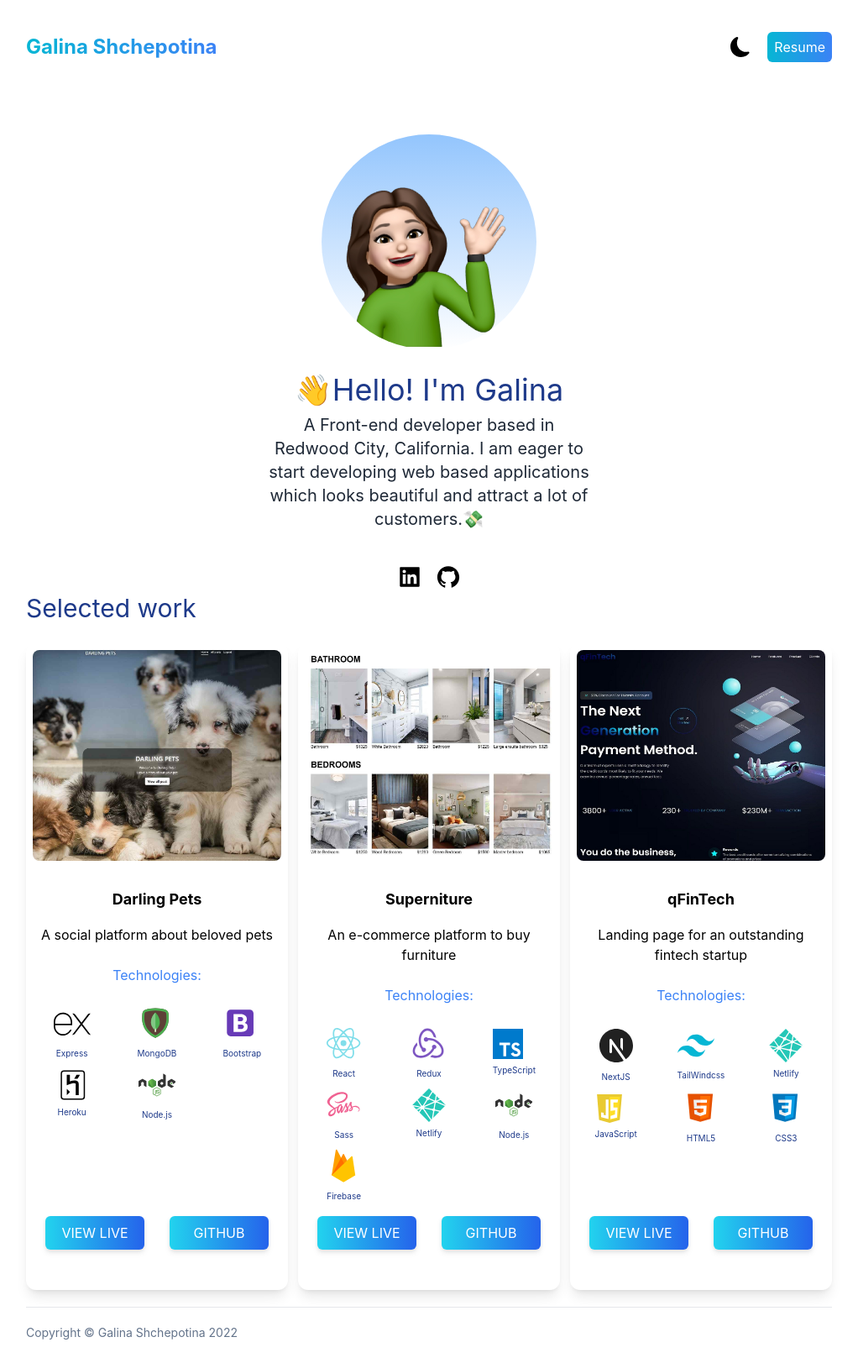
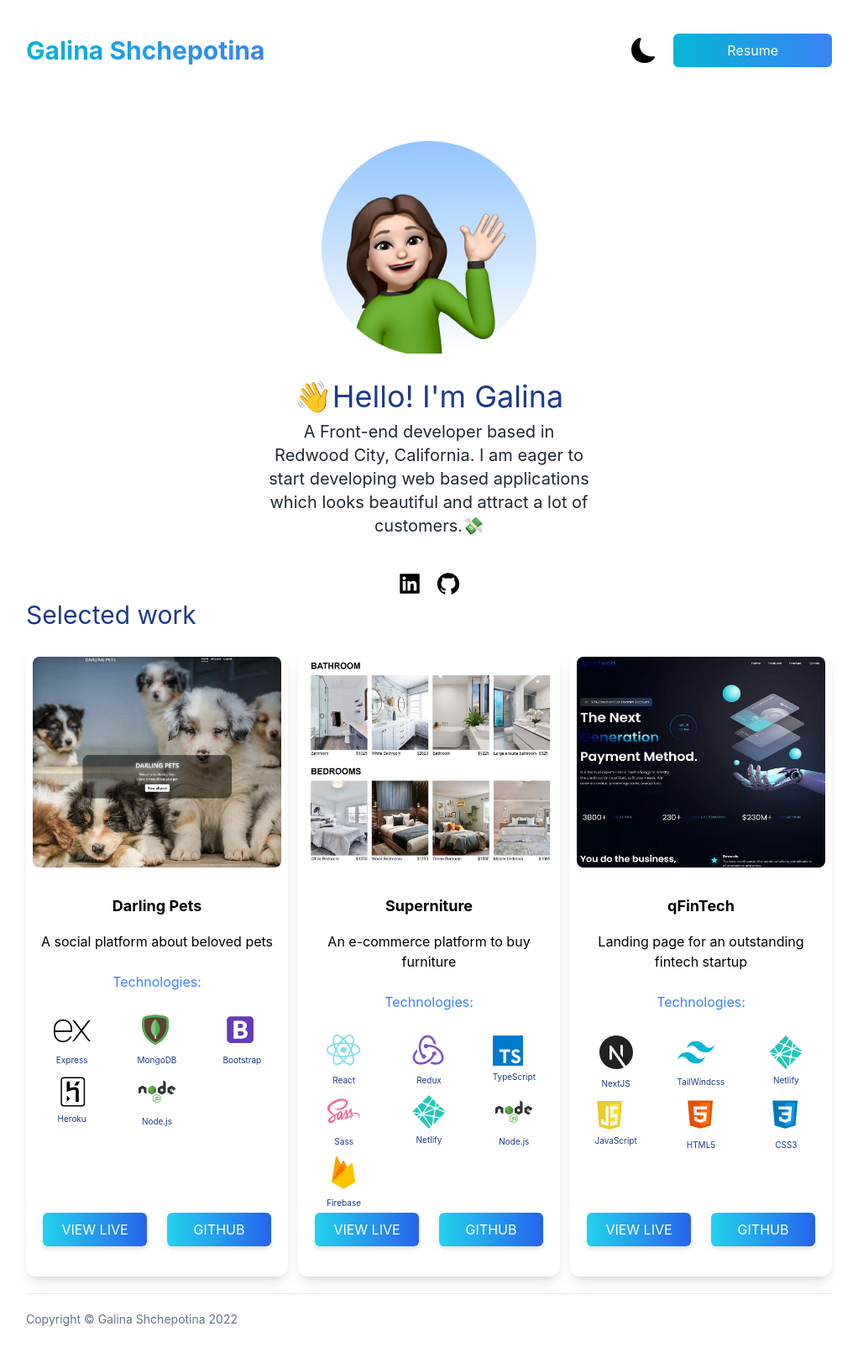
Before and after one commit to galsepo/my-portfolio, a Next.js app: page / in a window 1280 px wide. Shown: the whole page at 84% size, without its empty margins (129-1151 px from the left). Built offline with nearby package versions, Linux system fonts and the light colour scheme.

Commit message:
change link and style button

```diff
--- a/components/navigation.js
+++ b/components/navigation.js
@@ -2,14 +2,14 @@ import { BsFillSunFill, BsFillMoonFill } from 'react-icons/bs'
 
 const Nav = ({ darkMode, setDarkMode }) =>
 (<nav className='py-10 mb-12 flex justify-between'>
-    <h1 className='text-2xl flex items-center font-bold bg-clip-text text-transparent bg-gradient-to-r from-cyan-500 to-blue-500 dark:text-white'>Galina Shchepotina</h1>
+    <h1 className='text-3xl flex items-center font-bold bg-clip-text text-transparent bg-gradient-to-r from-cyan-500 to-blue-500 dark:text-white'>Galina Shchepotina</h1>
 
     <ul className='flex items-center   dark:text-white'>
         {darkMode ?
-            <li><BsFillSunFill onClick={() => setDarkMode(!darkMode)} className='cursor-pointer mx-5 text-2xl' /></li> :
-            <li><BsFillMoonFill onClick={() => setDarkMode(!darkMode)} className='cursor-pointer mx-5 text-2xl' /></li>
+            <li><BsFillSunFill onClick={() => setDarkMode(!darkMode)} className='cursor-pointer mx-5 text-3xl' /></li> :
+            <li><BsFillMoonFill onClick={() => setDarkMode(!darkMode)} className='cursor-pointer mx-5 text-3xl' /></li>
         }
-        <li><a target="_blank" rel="noopener noreferrer" className='bg-gradient-to-r from-cyan-500 to-blue-500 text-white px-2 py-2 rounded-md  hover:scale-110 duration-200 active:bg-blue-700 focus:outline-none focus:ring focus:ring-blue-300' href="https://docs.google.com/document/d/1lXF3787LpTI1P08wESlxofdGkPQqLEgG1YuXNP_brTI/edit">Resume</a></li>
+        <li className='bg-gradient-to-r from-cyan-500 to-blue-500 text-white px-16 py-2 rounded-md  hover:scale-110 duration-200 active:bg-blue-700 focus:outline-none focus:ring focus:ring-blue-300'><a target="_blank" rel="noopener noreferrer" href="https://docs.google.com/document/d/1lXF3787LpTI1P08wESlxofdGkPQqLEgG1YuXNP_brTI/edit">Resume</a></li>
     </ul>
 </nav>)
 
--- a/components/projects.js
+++ b/components/projects.js
@@ -16,7 +16,7 @@ const Projects = () => (
             <h3 className='text-3xl py-1 text-blue-900 dark:text-white'>Selected work</h3>
         </div>
 
-        <div className='flex flex-col gap-3 sm:flex-row'>
+        <div className='flex flex-col gap-3 min-w-[255px] sm:flex-row'>
 
             <div className='flex basis-1/3 flex-col shadow-lg p-2 rounded-xl my-5 border-sky-600 dark:bg-white'>
 
@@ -41,8 +41,8 @@ const Projects = () => (
                     </div>
 
                 </div>
-                <div className="flex justify-around items-center py-6">
-                    <a target="_blank" rel="noopener noreferrer" className={buttonBlue} href="https://rocky-spire-50170.herokuapp.com/">VIEW LIVE</a>
+                <div className="flex justify-around items-center py-3">
+                    <a target="_blank" rel="noopener noreferrer" className={buttonBlue} href="https://evening-temple-81007.herokuapp.com/">VIEW LIVE</a>
                     <a target="_blank" rel="noopener noreferrer" className={buttonBlue} href="https://github.com/galsepo/darling-pet">GITHUB</a>
                 </div>
             </div>
@@ -71,7 +71,7 @@ const Projects = () => (
                     </div>
 
                 </div>
-                <div className="flex justify-around items-center py-6">
+                <div className="flex justify-around items-center py-3">
                     <a target="_blank" rel="noopener noreferrer" className={buttonBlue} href="https://gilded-chimera-9160b2.netlify.app/">VIEW LIVE</a>
                     <a target="_blank" rel="noopener noreferrer" className={buttonBlue} href="https://github.com/galsepo/furniture-store">GITHUB</a>
                 </div>
@@ -103,7 +103,7 @@ const Projects = () => (
                     </div>
 
                 </div>
-                <div className="flex justify-around items-center py-6">
+                <div className="flex justify-around items-center py-3">
                     <a target="_blank" rel="noopener noreferrer" className={buttonBlue} href="https://thriving-rabanadas-624018.netlify.app/">VIEW LIVE</a>
                     <a target="_blank" rel="noopener noreferrer" className={buttonBlue} href="https://github.com/galsepo/startup-landing-page">GITHUB</a>
                 </div>
--- a/components/styleComponent.js
+++ b/components/styleComponent.js
@@ -1,4 +1,4 @@
 
 export const tooltip = `absolute hidden group-hover:flex justify-center   -translate-y-14 w-full px-4 py-2 backdrop-brightness-50 bg-white/30 rounded-lg text-center text-white text-sm after:content-[''] after:absolute after:left-1/2 after:top-[100%] after:-translate-x-1/2 `
 
-export const buttonBlue = ` w-2/5  relative bottom-4 items-center drop-shadow-md text-center bg-gradient-to-r from-cyan-400 to-blue-600 text-white px-2 py-2 rounded-md hover:scale-110 duration-200  active:bg-blue-700 focus:outline-none focus:ring focus:ring-blue-300`
+export const buttonBlue = `w-5/12 relative bottom-4 items-center drop-shadow-md text-center bg-gradient-to-r from-cyan-400 to-blue-600 text-white px-2 py-2 rounded-md hover:scale-110 duration-200  active:bg-blue-700 focus:outline-none focus:ring focus:ring-blue-300`
```
